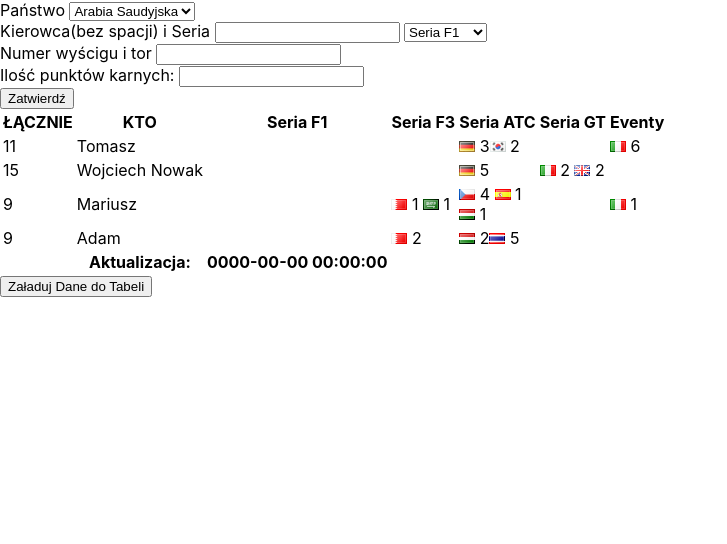
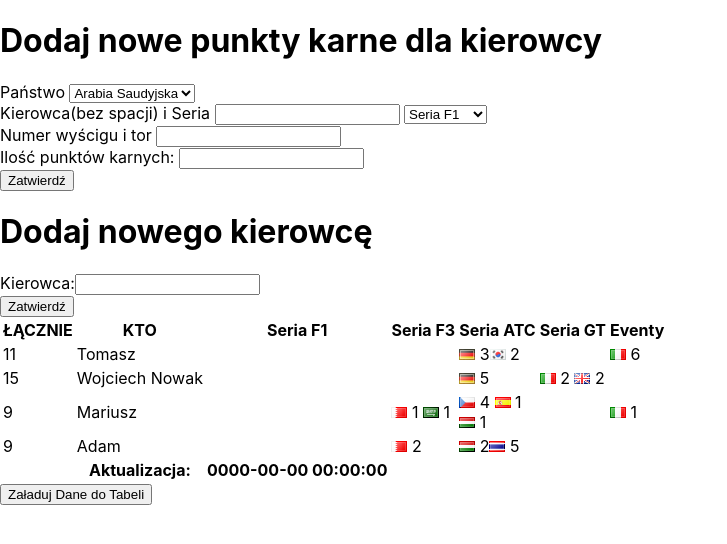
Before and after one commit to leos-i-git/punktykarne, a React (Create React App) app: page / in a window 1280 px wide. Shown: the top 544 px of the page, without its empty margins (0-727 px from the left). Built offline with nearby package versions, Linux system fonts and the light colour scheme.

Commit message:
Update App.js

```diff
--- a/src/App.js
+++ b/src/App.js
@@ -17,7 +17,6 @@ function PktKarne() {
   sessionStorage.setItem("Punkty", punkty);
   sessionStorage.setItem("Opis", opis);
 
-  console.log("elo");
 
 }
 
@@ -34,15 +33,42 @@ const onSubmit = (e) => {
 
   sessionStorage.setItem("Data", dateTime);
 };
+function AddDriver(e){
+e.preventDefault();
+let kierowca = document.getElementById("nickname").value;
+console.log(kierowca);
+var table = document.getElementById("tabelka");
+var row = table.insertRow();
+var punktykierowcy = row.insertCell();
+  punktykierowcy.innerHTML = "0";
+  punktykierowcy.id=""+kierowca+"pkt";
+var nazwakierowcy = row.insertCell();
+    nazwakierowcy.innerHTML = ""+kierowca+"";
+var seriaf1 = row.insertCell();
+  seriaf1.id = ""+kierowca+"f1";
+var seriaf3 = row.insertCell();
+  seriaf3.id = ""+kierowca+"f3";
+var seriaatc = row.insertCell();
+  seriaatc.id = ""+kierowca+"atc";
+var seriagt = row.insertCell();
+  seriagt.id = ""+kierowca+"gt";
+var seriaev = row.insertCell();
+  seriaev.id = ""+kierowca+"ev";
+
+
+
+
+
+
+}
 
 class App extends Component {
 
-  state = {
-  }
 
   render() {
     return (
       <div className="App">
+        <h1>Dodaj nowe punkty karne dla kierowcy</h1>
         <form onSubmit={onSubmit} name="formularz" method="get">
           <label>Państwo</label> <select id="panstwo" required>
             <option value="sa">Arabia Saudyjska</option>
@@ -66,7 +92,7 @@ class App extends Component {
 
           </select>
           <br />
-          <label>Kierowca(bez spacji) i Seria</label> <input required id="kierowca" type="text"></input> <select id="seria" required>
+          <label>Kierowca(bez spacji) i Seria</label> <input className="format"required id="kierowca" type="text"></input> <select id="seria" required>
             <option value="f1">Seria F1</option>
             <option value="f3">Seria F3</option>
             <option value="atc">Seria ATC</option>
@@ -84,6 +110,12 @@ class App extends Component {
 
 
         </form>
+        <h1>Dodaj nowego kierowcę</h1>
+        <form name="Dodajkierowcę" method="get">
+        <label>Kierowca:</label><input className='format' id="nickname" type="text"></input><br/>
+
+        <button onClick={AddDriver}>Zatwierdź</button>
+        </form>
         <span id="kodzik"></span>
       </div>);
   }
```
